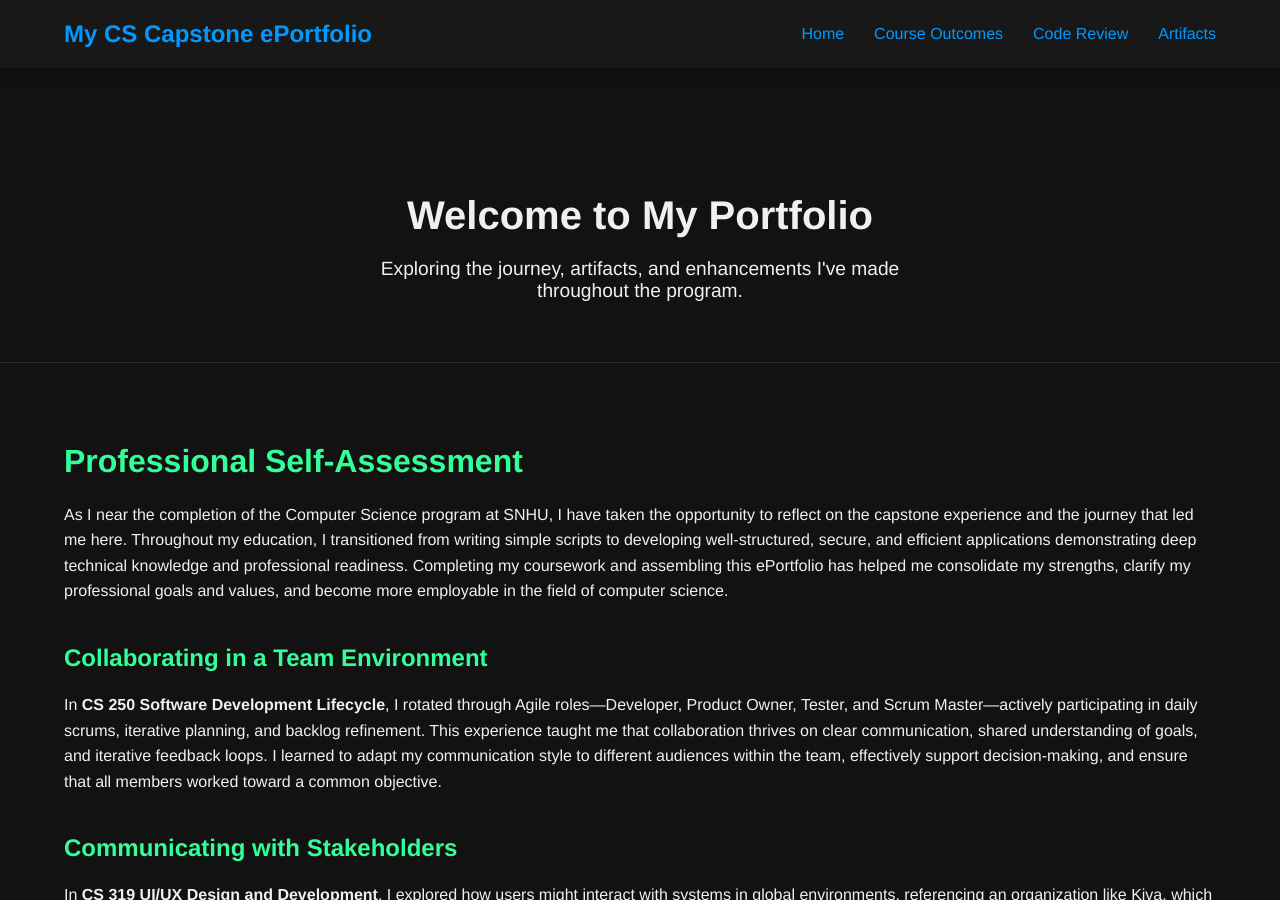
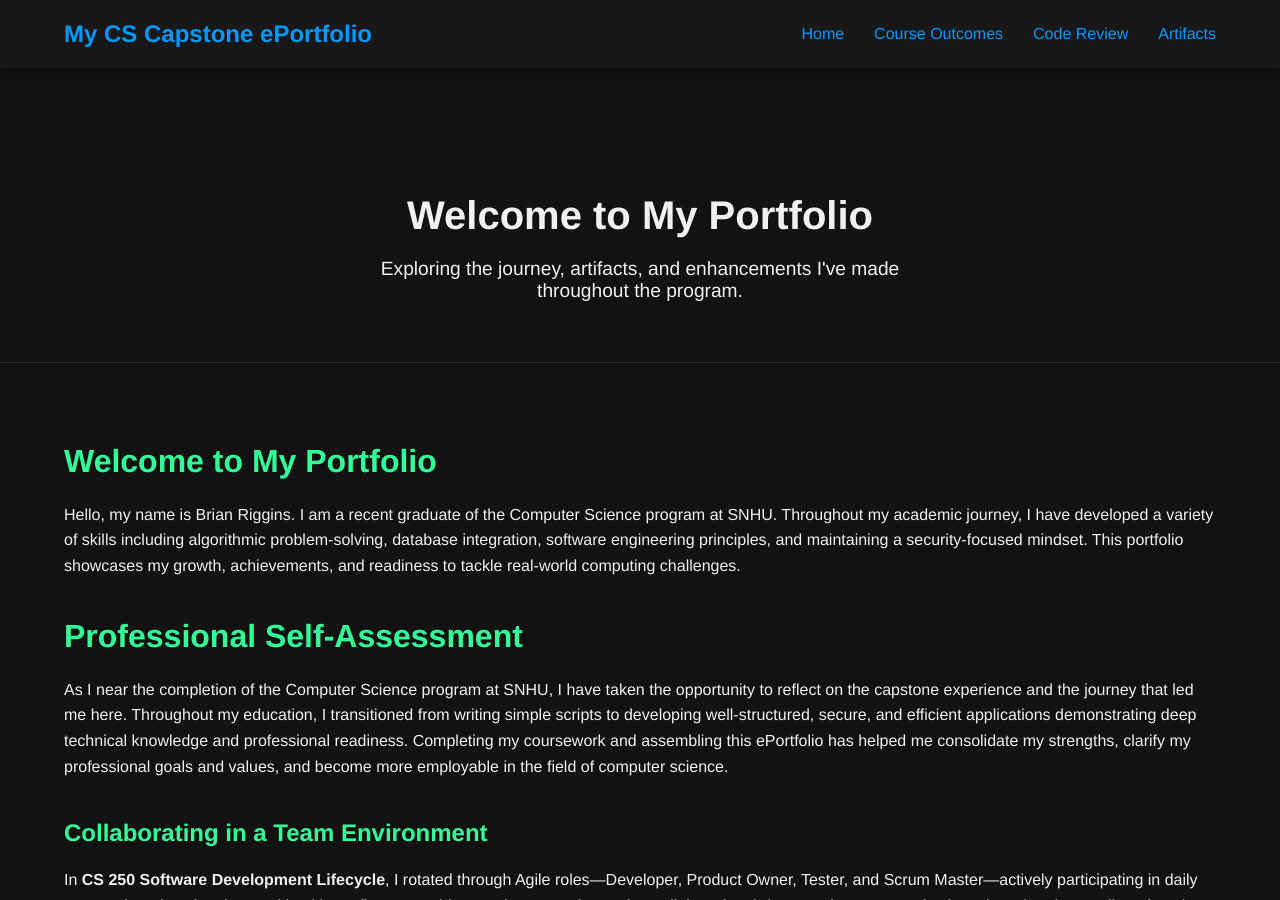
Before and after one commit to briggs8933/CS-499-Capstone, a Jekyll site: the page built from index.md, in a window 1280 px wide and 900 px high. Built offline with Jekyll 4.4.1, drawn with Linux system fonts in a browser that asks for light colours.

Commit message:
Update index.md

```diff
--- a/index.md
+++ b/index.md
@@ -2,6 +2,15 @@
 layout: default
 title: "My CS Capstone ePortfolio"
 ---
+
+# Welcome to My Portfolio
+
+Hello, my name is Brian Riggins. I am a recent graduate of the Computer Science
+program at SNHU. Throughout my academic journey, I have developed a variety of
+skills including algorithmic problem-solving, database integration, software
+engineering principles, and maintaining a security-focused mindset. This portfolio
+showcases my growth, achievements, and readiness to tackle real-world computing
+challenges.
 
 # Professional Self-Assessment
 
```
